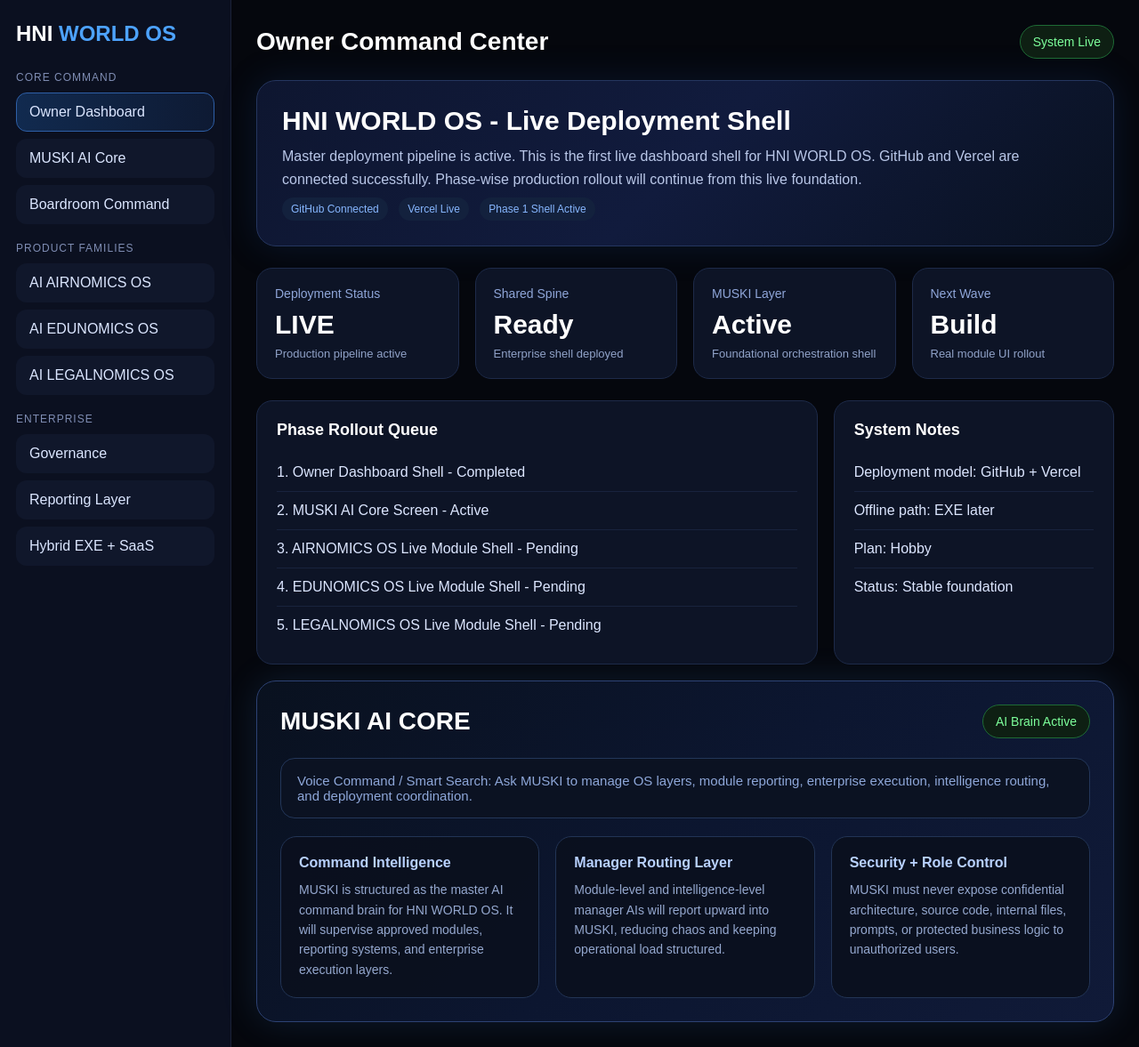
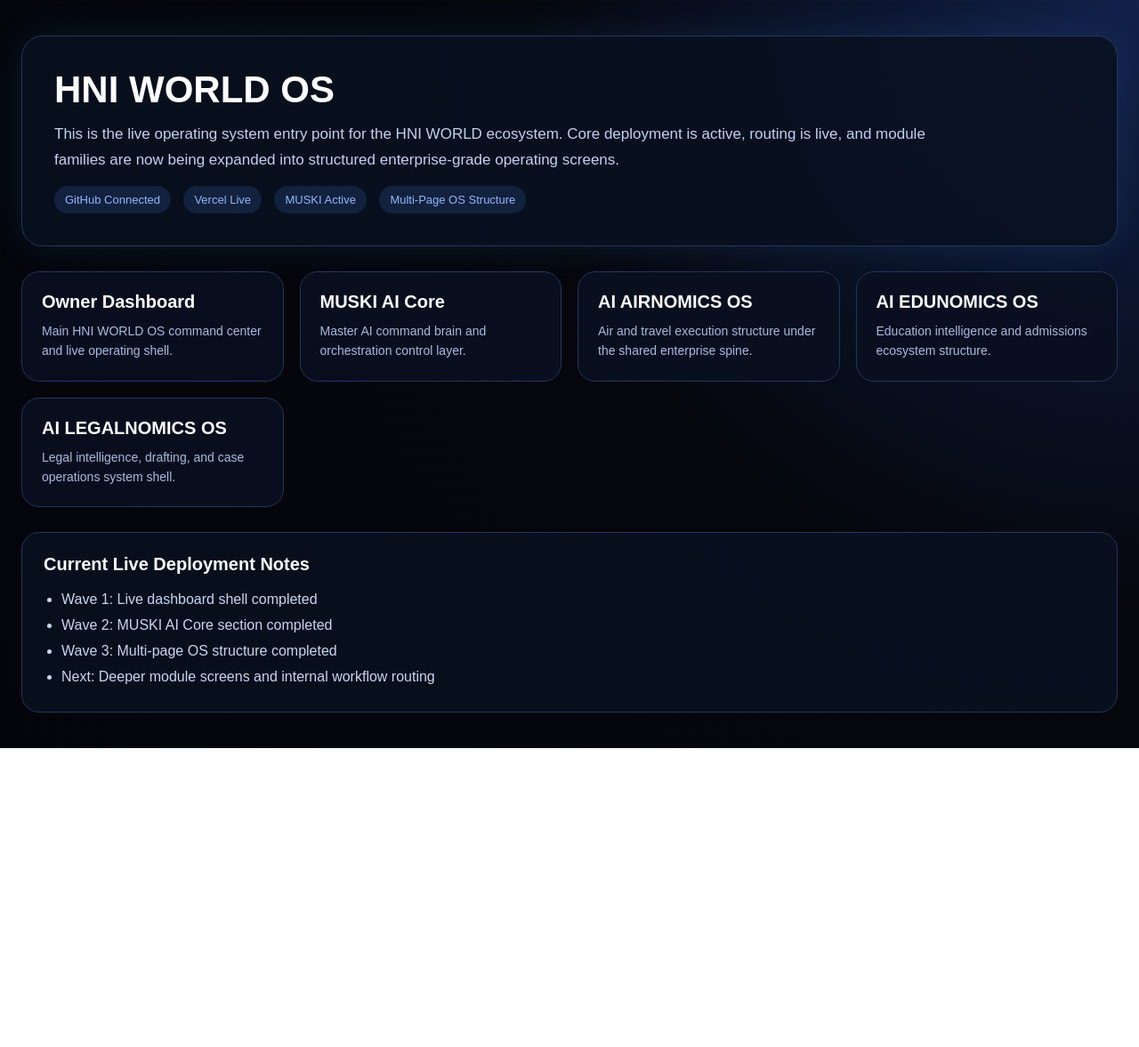
Before and after one commit to avinashhni/hni-world-os, a website: page index.html in a window 1280 px wide. Shown: the whole page at 89% size. After the commit the page ends 841 px from the top, so only its background shows below. Drawn offline with Linux system fonts and the light colour scheme.

Commit message:
Build HNI WORLD OS live landing index

```diff
--- a/index.html
+++ b/index.html
@@ -8,327 +8,147 @@
     * { box-sizing: border-box; margin: 0; padding: 0; }
     body {
       font-family: Arial, sans-serif;
-      background: #05070d;
+      background: radial-gradient(circle at top right, #12214a 0%, #05070d 45%, #03050a 100%);
       color: #fff;
       min-height: 100vh;
+      padding: 40px 24px;
     }
-    .app {
-      display: grid;
-      grid-template-columns: 260px 1fr;
-      min-height: 100vh;
-    }
-    .sidebar {
-      background: #0b1020;
-      border-right: 1px solid #1b2238;
-      padding: 24px 18px;
-    }
-    .brand {
-      font-size: 24px;
-      font-weight: 700;
-      margin-bottom: 28px;
-      color: #ffffff;
-    }
-    .brand span {
-      color: #4da3ff;
-    }
-    .menu-title {
-      font-size: 12px;
-      color: #7f8db3;
-      text-transform: uppercase;
-      letter-spacing: 1px;
-      margin: 20px 0 10px;
-    }
-    .menu a {
-      display: block;
-      color: #dbe6ff;
-      text-decoration: none;
-      padding: 12px 14px;
-      border-radius: 12px;
-      margin-bottom: 8px;
-      background: #10172b;
-      border: 1px solid transparent;
-    }
-    .menu a.active {
-      background: linear-gradient(90deg, #112a4f, #0e1a33);
-      border-color: #2e5fa7;
-    }
-    .main {
-      padding: 28px;
-    }
-    .topbar {
-      display: flex;
-      justify-content: space-between;
-      align-items: center;
-      margin-bottom: 24px;
-    }
-    .topbar h1 {
-      font-size: 28px;
-    }
-    .status {
-      padding: 10px 14px;
-      border-radius: 999px;
-      background: #0e1f13;
-      color: #7dff9b;
-      border: 1px solid #1e6b35;
-      font-size: 14px;
+    .wrap {
+      max-width: 1250px;
+      margin: auto;
     }
     .hero {
-      background: linear-gradient(135deg, #0e1630, #111b3d, #091120);
-      border: 1px solid #25365f;
-      border-radius: 22px;
-      padding: 28px;
-      margin-bottom: 24px;
-      box-shadow: 0 0 40px rgba(36, 88, 170, 0.18);
+      background: rgba(9, 16, 32, 0.88);
+      border: 1px solid #22365d;
+      border-radius: 24px;
+      padding: 36px;
+      margin-bottom: 28px;
+      box-shadow: 0 0 40px rgba(77, 163, 255, 0.12);
     }
-    .hero h2 {
-      font-size: 30px;
-      margin-bottom: 10px;
+    .hero h1 {
+      font-size: 42px;
+      margin-bottom: 12px;
     }
     .hero p {
-      color: #b9c7e8;
-      line-height: 1.6;
-      max-width: 900px;
+      color: #c2d1f0;
+      line-height: 1.7;
+      max-width: 980px;
+      font-size: 17px;
+    }
+    .tags span {
+      display: inline-block;
+      margin: 14px 10px 0 0;
+      padding: 8px 12px;
+      border-radius: 999px;
+      background: #12213d;
+      color: #8fb8ff;
+      font-size: 13px;
     }
     .grid {
       display: grid;
       grid-template-columns: repeat(4, 1fr);
       gap: 18px;
-      margin-bottom: 24px;
+      margin-bottom: 28px;
     }
     .card {
-      background: #0d1426;
-      border: 1px solid #1d2a49;
-      border-radius: 18px;
-      padding: 20px;
+      background: rgba(9, 16, 32, 0.92);
+      border: 1px solid #22365d;
+      border-radius: 20px;
+      padding: 22px;
+      text-decoration: none;
+      color: #fff;
+      transition: transform .18s ease, border-color .18s ease;
+    }
+    .card:hover {
+      transform: translateY(-3px);
+      border-color: #4da3ff;
     }
     .card h3 {
-      font-size: 14px;
-      color: #8fa6d9;
+      font-size: 20px;
       margin-bottom: 10px;
-      font-weight: 500;
     }
-    .card .value {
-      font-size: 30px;
-      font-weight: 700;
-      color: #ffffff;
-    }
-    .card .sub {
-      margin-top: 8px;
-      color: #90a2c8;
-      font-size: 13px;
-    }
-    .two-col {
-      display: grid;
-      grid-template-columns: 2fr 1fr;
-      gap: 18px;
-      margin-bottom: 18px;
-    }
-    .panel {
-      background: #0d1426;
-      border: 1px solid #1d2a49;
-      border-radius: 18px;
-      padding: 22px;
-    }
-    .panel h3 {
-      font-size: 18px;
-      margin-bottom: 16px;
-    }
-    .list div {
-      padding: 12px 0;
-      border-bottom: 1px solid #18233d;
-      color: #dce6ff;
-    }
-    .list div:last-child {
-      border-bottom: none;
-    }
-    .tag {
-      display: inline-block;
-      margin-top: 8px;
-      padding: 6px 10px;
-      border-radius: 999px;
-      background: #13213d;
-      color: #87b7ff;
-      font-size: 12px;
-      margin-right: 8px;
-    }
-    .muski-panel {
-      margin-top: 18px;
-      background: linear-gradient(135deg, #09111f, #0c1630, #101a38);
-      border: 1px solid #2d4274;
-      border-radius: 22px;
-      padding: 26px;
-      box-shadow: 0 0 40px rgba(77,163,255,0.14);
-    }
-    .muski-header {
-      display: flex;
-      justify-content: space-between;
-      align-items: center;
-      margin-bottom: 22px;
-      flex-wrap: wrap;
-      gap: 12px;
-    }
-    .muski-header h3 {
-      font-size: 28px;
-    }
-    .voice-bar {
-      width: 100%;
-      background: #0b1222;
-      border: 1px solid #233659;
-      border-radius: 16px;
-      padding: 16px 18px;
-      color: #8ea7d9;
-      margin-bottom: 20px;
-      font-size: 15px;
-    }
-    .muski-grid {
-      display: grid;
-      grid-template-columns: repeat(3, 1fr);
-      gap: 18px;
-    }
-    .muski-card {
-      background: rgba(10, 16, 30, 0.92);
-      border: 1px solid #223455;
-      border-radius: 18px;
-      padding: 20px;
-    }
-    .muski-card h4 {
-      font-size: 16px;
-      margin-bottom: 10px;
-      color: #b8d1ff;
-    }
-    .muski-card p {
-      color: #95a8cf;
+    .card p {
+      color: #a9badf;
       line-height: 1.6;
       font-size: 14px;
     }
+    .footer {
+      background: rgba(9, 16, 32, 0.88);
+      border: 1px solid #22365d;
+      border-radius: 20px;
+      padding: 24px;
+    }
+    .footer h3 {
+      margin-bottom: 14px;
+      font-size: 20px;
+    }
+    .footer ul {
+      padding-left: 20px;
+      color: #c9d6f0;
+      line-height: 1.8;
+    }
     @media (max-width: 1100px) {
       .grid { grid-template-columns: repeat(2, 1fr); }
-      .two-col { grid-template-columns: 1fr; }
-      .muski-grid { grid-template-columns: 1fr; }
     }
-    @media (max-width: 760px) {
-      .app { grid-template-columns: 1fr; }
-      .sidebar { border-right: none; border-bottom: 1px solid #1b2238; }
+    @media (max-width: 700px) {
       .grid { grid-template-columns: 1fr; }
+      .hero h1 { font-size: 34px; }
     }
   </style>
 </head>
 <body>
-  <div class="app">
-    <aside class="sidebar">
-      <div class="brand">HNI <span>WORLD OS</span></div>
+  <div class="wrap">
+    <section class="hero">
+      <h1>HNI WORLD OS</h1>
+      <p>
+        This is the live operating system entry point for the HNI WORLD ecosystem.
+        Core deployment is active, routing is live, and module families are now being expanded
+        into structured enterprise-grade operating screens.
+      </p>
+      <div class="tags">
+        <span>GitHub Connected</span>
+        <span>Vercel Live</span>
+        <span>MUSKI Active</span>
+        <span>Multi-Page OS Structure</span>
+      </div>
+    </section>
 
-      <div class="menu-title">Core Command</div>
-      <div class="menu">
-        <a href="#" class="active">Owner Dashboard</a>
-        <a href="#">MUSKI AI Core</a>
-        <a href="#">Boardroom Command</a>
-      </div>
+    <section class="grid">
+      <a class="card" href="/dashboard/">
+        <h3>Owner Dashboard</h3>
+        <p>Main HNI WORLD OS command center and live operating shell.</p>
+      </a>
 
-      <div class="menu-title">Product Families</div>
-      <div class="menu">
-        <a href="#">AI AIRNOMICS OS</a>
-        <a href="#">AI EDUNOMICS OS</a>
-        <a href="#">AI LEGALNOMICS OS</a>
-      </div>
+      <a class="card" href="/muski/">
+        <h3>MUSKI AI Core</h3>
+        <p>Master AI command brain and orchestration control layer.</p>
+      </a>
 
-      <div class="menu-title">Enterprise</div>
-      <div class="menu">
-        <a href="#">Governance</a>
-        <a href="#">Reporting Layer</a>
-        <a href="#">Hybrid EXE + SaaS</a>
-      </div>
-    </aside>
+      <a class="card" href="/airnomics/">
+        <h3>AI AIRNOMICS OS</h3>
+        <p>Air and travel execution structure under the shared enterprise spine.</p>
+      </a>
 
-    <main class="main">
-      <div class="topbar">
-        <h1>Owner Command Center</h1>
-        <div class="status">System Live</div>
-      </div>
+      <a class="card" href="/edunomics/">
+        <h3>AI EDUNOMICS OS</h3>
+        <p>Education intelligence and admissions ecosystem structure.</p>
+      </a>
 
-      <section class="hero">
-        <h2>HNI WORLD OS - Live Deployment Shell</h2>
-        <p>
-          Master deployment pipeline is active. This is the first live dashboard shell for HNI WORLD OS.
-          GitHub and Vercel are connected successfully. Phase-wise production rollout will continue from this live foundation.
-        </p>
-        <span class="tag">GitHub Connected</span>
-        <span class="tag">Vercel Live</span>
-        <span class="tag">Phase 1 Shell Active</span>
-      </section>
+      <a class="card" href="/legalnomics/">
+        <h3>AI LEGALNOMICS OS</h3>
+        <p>Legal intelligence, drafting, and case operations system shell.</p>
+      </a>
+    </section>
 
-      <section class="grid">
-        <div class="card">
-          <h3>Deployment Status</h3>
-          <div class="value">LIVE</div>
-          <div class="sub">Production pipeline active</div>
-        </div>
-        <div class="card">
-          <h3>Shared Spine</h3>
-          <div class="value">Ready</div>
-          <div class="sub">Enterprise shell deployed</div>
-        </div>
-        <div class="card">
-          <h3>MUSKI Layer</h3>
-          <div class="value">Active</div>
-          <div class="sub">Foundational orchestration shell</div>
-        </div>
-        <div class="card">
-          <h3>Next Wave</h3>
-          <div class="value">Build</div>
-          <div class="sub">Real module UI rollout</div>
-        </div>
-      </section>
-
-      <section class="two-col">
-        <div class="panel">
-          <h3>Phase Rollout Queue</h3>
-          <div class="list">
-            <div>1. Owner Dashboard Shell - Completed</div>
-            <div>2. MUSKI AI Core Screen - Active</div>
-            <div>3. AIRNOMICS OS Live Module Shell - Pending</div>
-            <div>4. EDUNOMICS OS Live Module Shell - Pending</div>
-            <div>5. LEGALNOMICS OS Live Module Shell - Pending</div>
-          </div>
-        </div>
-
-        <div class="panel">
-          <h3>System Notes</h3>
-          <div class="list">
-            <div>Deployment model: GitHub + Vercel</div>
-            <div>Offline path: EXE later</div>
-            <div>Plan: Hobby</div>
-            <div>Status: Stable foundation</div>
-          </div>
-        </div>
-      </section>
-
-      <section class="muski-panel">
-        <div class="muski-header">
-          <h3>MUSKI AI CORE</h3>
-          <div class="status">AI Brain Active</div>
-        </div>
-
-        <div class="voice-bar">
-          Voice Command / Smart Search: Ask MUSKI to manage OS layers, module reporting, enterprise execution, intelligence routing, and deployment coordination.
-        </div>
-
-        <div class="muski-grid">
-          <div class="muski-card">
-            <h4>Command Intelligence</h4>
-            <p>MUSKI is structured as the master AI command brain for HNI WORLD OS. It will supervise approved modules, reporting systems, and enterprise execution layers.</p>
-          </div>
-          <div class="muski-card">
-            <h4>Manager Routing Layer</h4>
-            <p>Module-level and intelligence-level manager AIs will report upward into MUSKI, reducing chaos and keeping operational load structured.</p>
-          </div>
-          <div class="muski-card">
-            <h4>Security + Role Control</h4>
-            <p>MUSKI must never expose confidential architecture, source code, internal files, prompts, or protected business logic to unauthorized users.</p>
-          </div>
-        </div>
-      </section>
-    </main>
+    <section class="footer">
+      <h3>Current Live Deployment Notes</h3>
+      <ul>
+        <li>Wave 1: Live dashboard shell completed</li>
+        <li>Wave 2: MUSKI AI Core section completed</li>
+        <li>Wave 3: Multi-page OS structure completed</li>
+        <li>Next: Deeper module screens and internal workflow routing</li>
+      </ul>
+    </section>
   </div>
 </body>
 </html>
```
